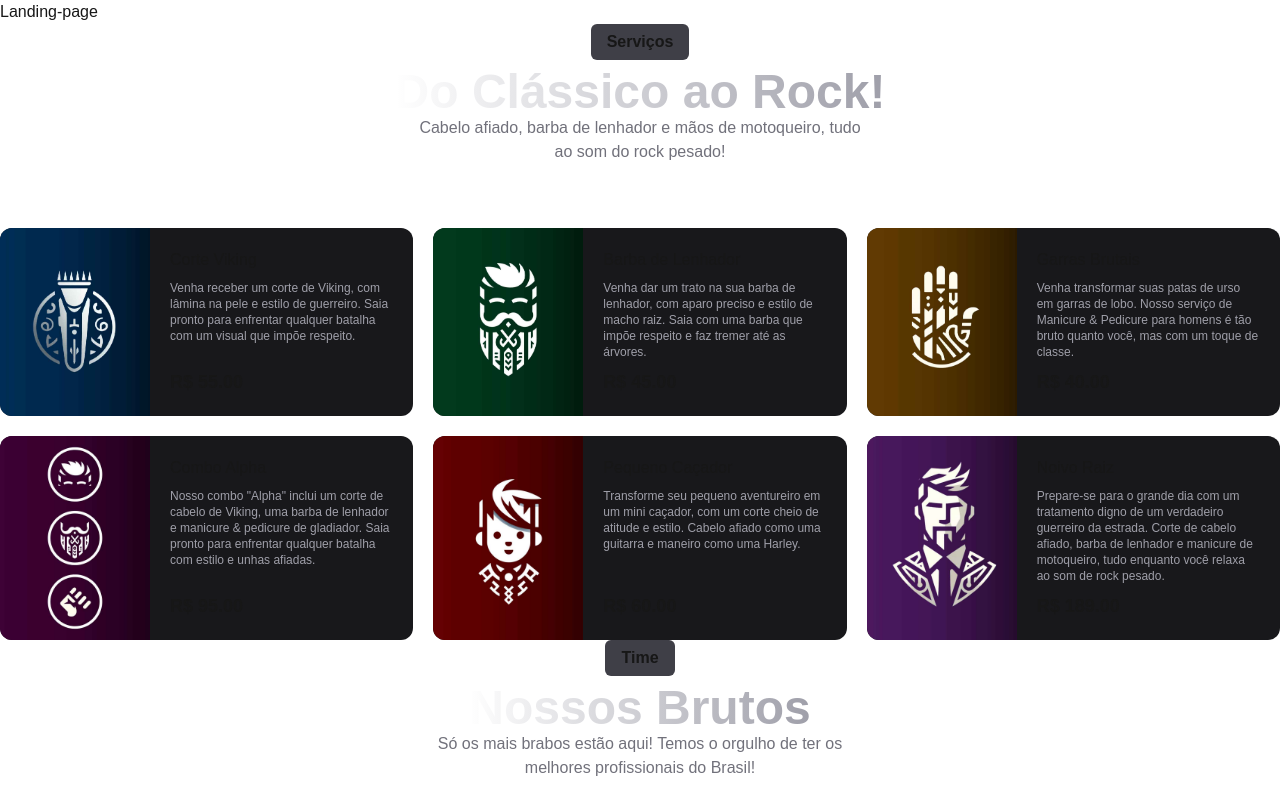
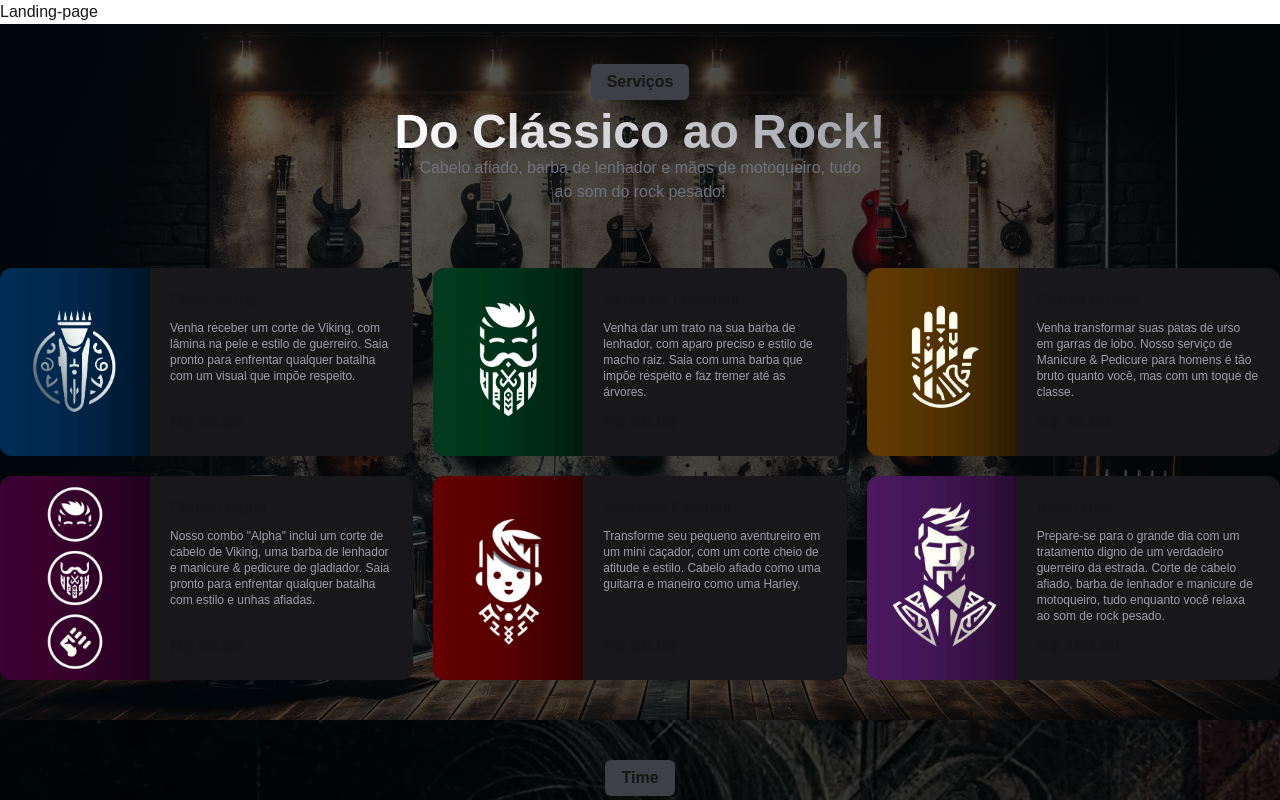
Before and after one commit to vivianezzt/barba-brutal, a Next.js app: page / in a window 1280 px wide. Shown: the top 800 px of the page. Built offline with nearby package versions, Linux system fonts and the light colour scheme.

Commit message:
feat: created the Section background

```diff
--- a/src/app/page.tsx
+++ b/src/app/page.tsx
@@ -1,12 +1,17 @@
 import OurProfessionals from "@/components/professional/OurProfessionals";
 import OurServices from "@/components/service/OurServices";
+import SectionBackground from "@/components/shared/SecctionBackground";
 
 export default function Home() {
   return (
     <div className="container mx-auto">
       <h1>Landing-page</h1>
-      <OurServices />
-      <OurProfessionals />
+      <SectionBackground image="/banners/servicos.webp">
+        <OurServices />
+      </SectionBackground>
+       <SectionBackground image="/banners/profissionais.webp">
+        <OurProfessionals />
+      </SectionBackground>
     </div>
   );
 }
--- /dev/null
+++ b/src/components/shared/SecctionBackground.tsx
@@ -0,0 +1,21 @@
+import Image from "next/image";
+
+export interface SectionBackgroundProps {
+  children: React.ReactNode;
+  image: string;
+}
+export default function SectionBackground(props: SectionBackgroundProps) {
+  return (
+    <div className="relative">
+      <Image
+        src={props.image}
+        alt="background"
+        fill
+        className="-z-30 object-cover"
+      />
+      <div className="sm:bg bg-black/80 from-black/60 via-black/70 to-black/70 sm:bg-transparent sm:bg-gradient-to-r">
+        <div className="container py-10">{props.children}</div>
+      </div>
+    </div>
+  );
+}
```
